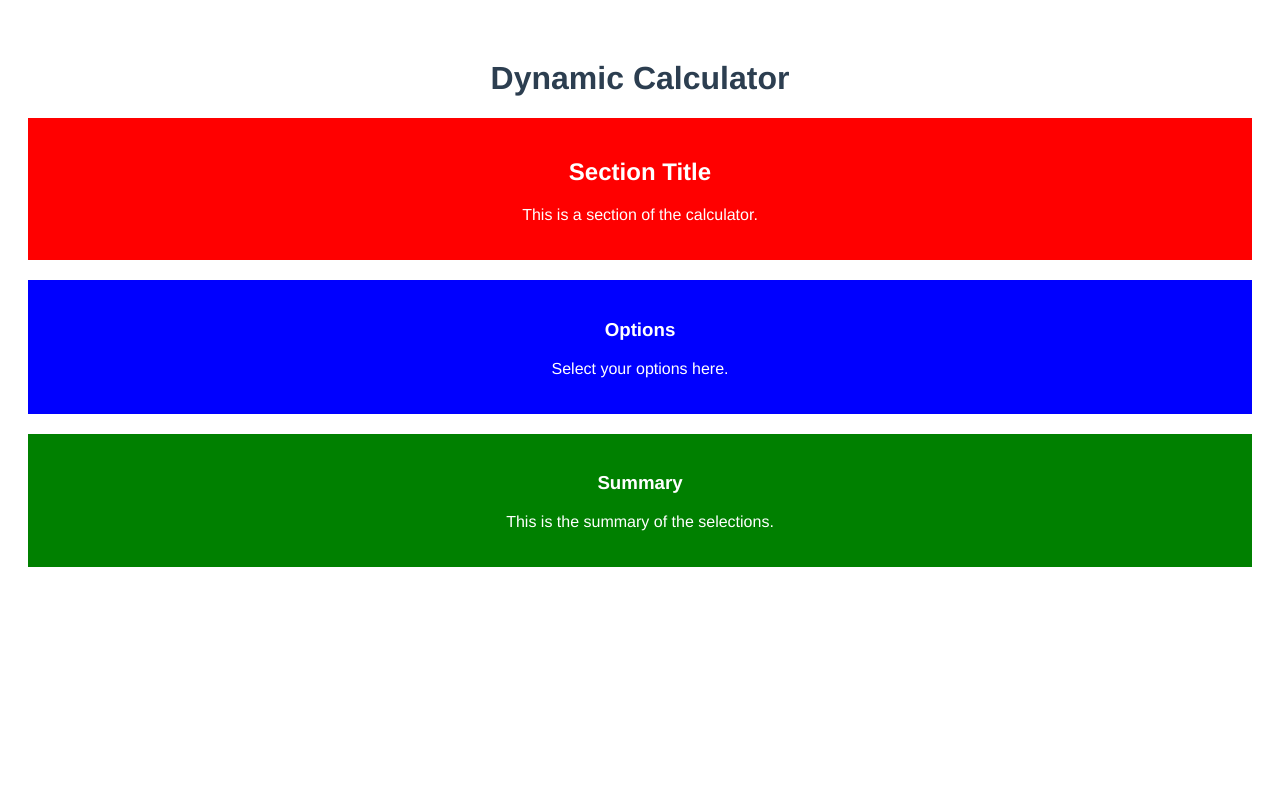
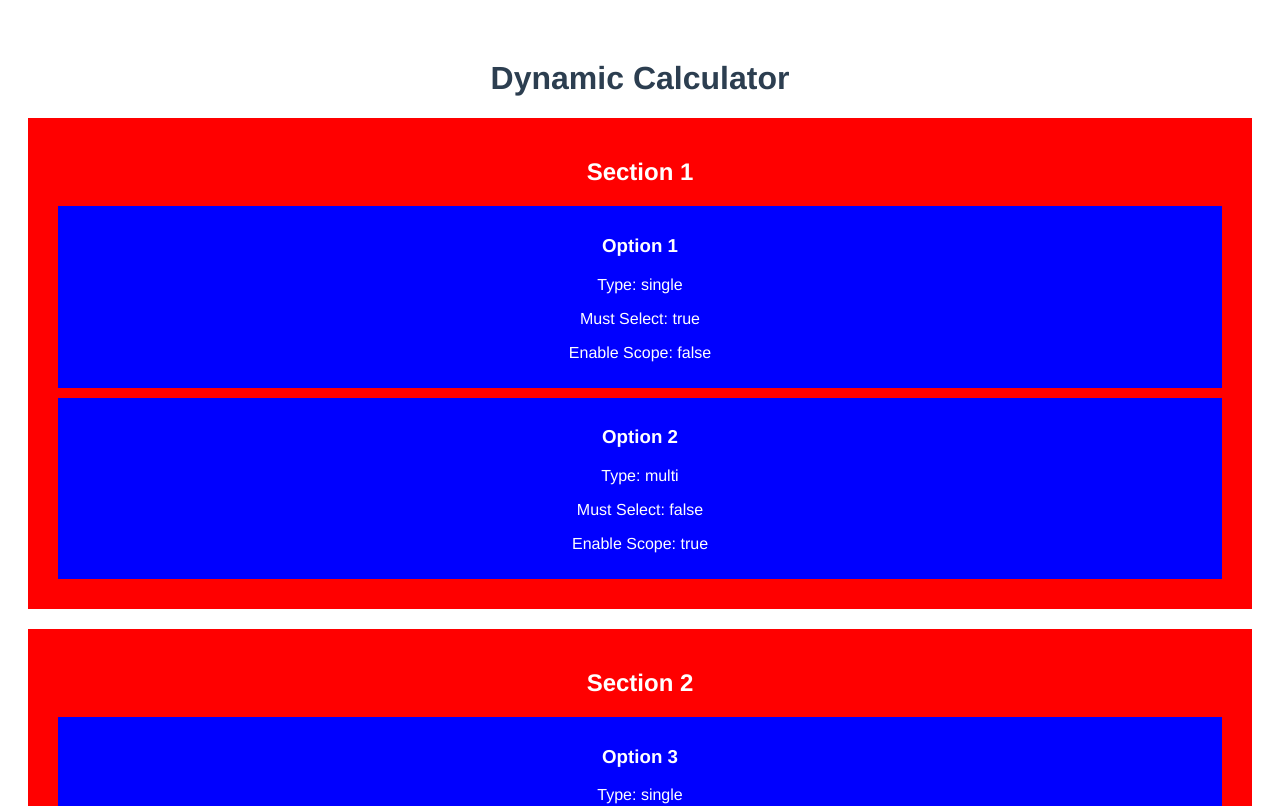
Before and after one commit to Allluta/Dynamic-calculator-controlled-by-JSON, a Vue app: page / in a window 1280 px wide. Shown: the top 806 px of the page. Built offline with nearby package versions, Linux system fonts and the light colour scheme.

Commit message:
Logika wczytywania i strukturyzacji danych z pliku JSON

```diff
--- /dev/null
+++ b/public/data.json
@@ -0,0 +1,37 @@
+{
+    "sections": [
+      {
+        "id": 1,
+        "title": "Section 1",
+        "options": [
+          {
+            "id": 101,
+            "name": "Option 1",
+            "type": "single",
+            "mustSelectRequirement": true,
+            "enableScope": false
+          },
+          {
+            "id": 102,
+            "name": "Option 2",
+            "type": "multi",
+            "mustSelectRequirement": false,
+            "enableScope": true
+          }
+        ]
+      },
+      {
+        "id": 2,
+        "title": "Section 2",
+        "options": [
+          {
+            "id": 201,
+            "name": "Option 3",
+            "type": "single",
+            "mustSelectRequirement": true,
+            "enableScope": true
+          }
+        ]
+      }
+    ]
+  }
--- a/src/components/Calculator.vue
+++ b/src/components/Calculator.vue
@@ -1,24 +1,40 @@
 <template>
   <div class="calculator">
     <h1>Dynamic Calculator</h1>
-      <Section />
-      <Option />
-      <Summary />
+    <div v-for="section in sections" :key="section.id">
+      <CalculatorSection :section="section" />
+    </div>
+    <CalculatorSummary :summary="summary" />
   </div>
 </template>
 
 <script>
-  import Section from './Section.vue';
-  import Option from './Option.vue';
-  import Summary from './Summary.vue';
+import CalculatorSection from './Section.vue';
+import CalculatorSummary from './Summary.vue';
 
 export default {
   name: 'MainCalculator',
   components: {
-      Section,
-      Option,
-      Summary,
+    CalculatorSection,
+    CalculatorSummary
   },
+  data() {
+    return {
+      sections: [],
+      summary: {}
+    };
+  },
+  mounted() {
+    // Wczytanie danych z pliku JSON
+    fetch("/data.json")
+      .then(response => response.json())
+      .then(data => {
+        this.sections = data.sections;
+      })
+      .catch(error => {
+        console.error("Error loading data:", error);
+      });
+  }
 };
 </script>
 
--- a/src/components/Option.vue
+++ b/src/components/Option.vue
@@ -1,20 +1,25 @@
 <template>
   <div class="option">
-      <h3>Options</h3>
-      <p>Select your options here.</p>
+    <h3>{{ option.name }}</h3>
+    <p>Type: {{ option.type }}</p>
+    <p>Must Select: {{ option.mustSelectRequirement }}</p>
+    <p>Enable Scope: {{ option.enableScope }}</p>
   </div>
 </template>
 
 <script>
 export default {
   name: 'CalculatorOption',
+  props: {
+    option: Object
+  }
 };
 </script>
 
 <style scoped>
 .option {
-    margin: 20px;
-    padding: 20px;
+  margin: 10px;
+  padding: 10px;
   background-color: blue;
   color: white;
 }
--- a/src/components/Section.vue
+++ b/src/components/Section.vue
@@ -1,13 +1,23 @@
 <template>
   <div class="section">
-      <h2>Section Title</h2>
-      <p>This is a section of the calculator.</p>
+    <h2>{{ section.title }}</h2>
+    <div v-for="option in section.options" :key="option.id">
+      <CalculatorOption :option="option" />
+    </div>
   </div>
 </template>
 
 <script>
+import CalculatorOption from './Option.vue';
+
 export default {
   name: 'CalculatorSection',
+  props: {
+    section: Object
+  },
+  components: {
+    CalculatorOption
+  }
 };
 </script>
 
```
Lines whose indentation alone changed are shown as unchanged.
